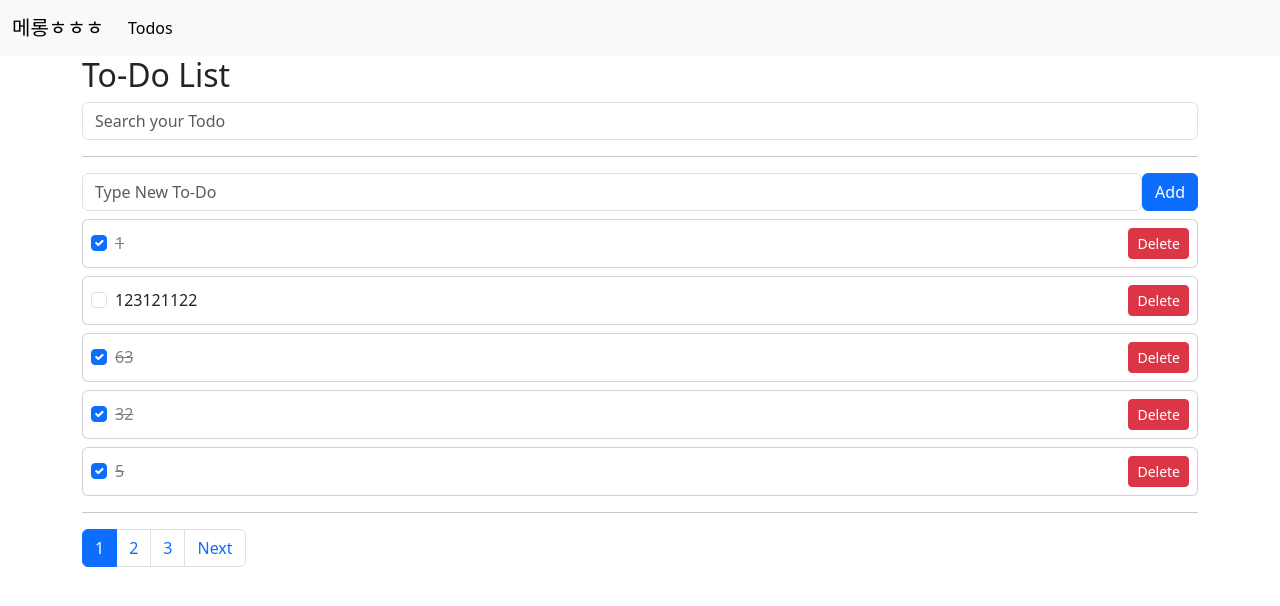
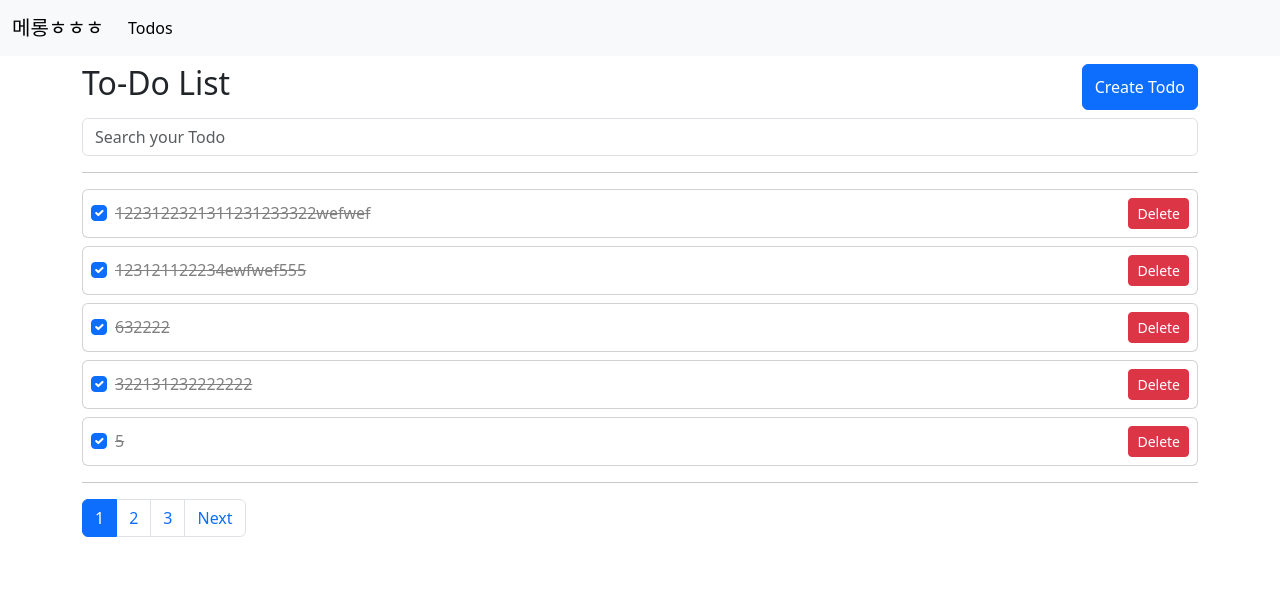
Before and after one commit to robinkim93/vue-practice, a Vue app: page /todos in a window 1280 px wide. Shown: the top 606 px of the page. Built offline with nearby package versions, Linux system fonts and the light colour scheme; data requests are answered from the project's data file.

Commit message:
todo Create 페이지 작업 중

```diff
--- a/db.json
+++ b/db.json
@@ -41,22 +41,22 @@
       "id": 15
     },
     {
-      "subject": "32",
+      "subject": "322131232222222",
       "completed": true,
       "id": 16
     },
     {
-      "subject": "63",
+      "subject": "632222",
       "completed": true,
       "id": 19
     },
     {
-      "subject": "123121122",
-      "completed": false,
+      "subject": "123121122234ewfwef555",
+      "completed": true,
       "id": 20
     },
     {
-      "subject": "1",
+      "subject": "1223122321311231233322wefwef",
       "completed": true,
       "id": 23
     }
--- a/src/components/Toast.vue
+++ b/src/components/Toast.vue
@@ -1,5 +1,9 @@
 <template>
-  <div class="alert alert-success toast-box" role="alert">
+  <div
+    class="alert toast-box"
+    role="alert"
+    :class="`alert-${props.toastAlertType}`"
+  >
     {{ props.toastMessage }}
   </div>
 </template>
@@ -7,7 +11,10 @@
 <script setup>
 import { defineProps } from "vue";
 
-const props = defineProps({ toastMessage: { type: String, required: true } });
+const props = defineProps({
+  toastMessage: { type: String, required: true },
+  toastAlertType: { type: String, default: "success" },
+});
 </script>
 
 <style>
--- /dev/null
+++ b/src/components/TodoForm.vue
@@ -0,0 +1,143 @@
+<template>
+  <div v-if="loading">loading....</div>
+  <form v-else @submit.prevent="updateTodo">
+    <div class="row">
+      <div class="col-6">
+        <div class="form-group">
+          <label>Subject</label>
+          <input
+            type="text"
+            class="form-control mt-2 mb-2"
+            v-model="todo.subject"
+          />
+        </div>
+      </div>
+      <div v-if="edting" class="col-6">
+        <div class="form-group">
+          <label>Status</label>
+          <div>
+            <button
+              class="mt-2 btn"
+              type="button"
+              :class="todo.completed ? 'btn-success' : 'btn-danger'"
+              @click.stop="toggleTodoStatus"
+            >
+              {{ todo.completed ? "Completed" : "Incomplete" }}
+            </button>
+          </div>
+        </div>
+      </div>
+      <div class="col-12">
+        <div class="form-group">
+          <label>Content</label>
+          <textarea
+            v-model="todo.content"
+            class="form-control mt-2 mb-2"
+            cols="30"
+            rows="10"
+          ></textarea>
+        </div>
+      </div>
+    </div>
+    <button type="submit" class="btn btn-primary" :disabled="todoUpdated">
+      {{ edting ? "Save" : "Create" }}
+    </button>
+    <button
+      type="button"
+      class="btn btn-outline-dark ms-2"
+      @click="moveTodoListPage"
+    >
+      Cancel
+    </button>
+  </form>
+  <Toast
+    v-show="showToast"
+    :toast-message="toastMessage"
+    :toastAlertType="toastAlertType"
+  />
+</template>
+
+<script setup>
+import { useRoute, useRouter } from "vue-router";
+import axios from "axios";
+import { ref, computed, defineProps } from "vue";
+import _ from "lodash";
+import Toast from "@/components/Toast.vue";
+import { useToast } from "@/composables/useToast";
+
+const route = useRoute();
+const router = useRouter();
+const todo = ref({
+  subject: "",
+  content: "",
+});
+const originalTodo = ref(null);
+const loading = ref(false);
+const todoId = route.params.id;
+const todoUpdated = computed(() => {
+  return _.isEqual(todo.value, originalTodo.value);
+});
+const { showToast, toastAlertType, toastMessage, triggerToast } = useToast();
+const props = defineProps({ edting: { type: Boolean, default: false } });
+
+const getTodo = async () => {
+  try {
+    loading.value = true;
+
+    const res = await axios.get(`http://localhost:3000/todos/${todoId}`);
+
+    todo.value = { ...res.data };
+    originalTodo.value = { ...res.data };
+
+    loading.value = false;
+  } catch (error) {
+    console.log(error);
+    triggerToast("Something went wrong", "danger");
+  }
+};
+
+if (props.edting) {
+  getTodo();
+}
+
+const updateTodo = async () => {
+  try {
+    // if(props.edting) {
+    //   await axios.patch(`http://localhost:3000/todos/${todoId}`, {
+    //   subject: todo.value.subject,
+    // });
+    // } else {
+    //   await axios.post('http://localhost:3000/todos', {
+    //     subject:
+    //   })
+    // }
+    await axios.patch(`http://localhost:3000/todos/${todoId}`, {
+      subject: todo.value.subject,
+    });
+    getTodo();
+    triggerToast("Successfully Saved");
+  } catch (error) {
+    console.log(error);
+    triggerToast("Something went wrong", "danger");
+  }
+};
+
+const toggleTodoStatus = async () => {
+  try {
+    await axios.patch(`http://localhost:3000/todos/${todoId}`, {
+      completed: !todo.value.completed,
+    });
+    getTodo();
+    triggerToast("Successfully Saved");
+  } catch (error) {
+    console.log(error);
+    triggerToast("Something went wrong", "danger");
+  }
+};
+
+const moveTodoListPage = () => {
+  router.push({ name: "Todos" });
+};
+</script>
+
+<style></style>
--- /dev/null
+++ b/src/composables/useToast.js
@@ -0,0 +1,25 @@
+import { ref, onUnmounted } from "vue";
+
+export const useToast = () => {
+  const showToast = ref(false);
+  const toastMessage = ref("");
+  const toastAlertType = ref("");
+  const timeout = ref(null);
+
+  const triggerToast = (message, type = "success") => {
+    showToast.value = true;
+    toastMessage.value = message;
+    toastAlertType.value = type;
+    timeout.value = setTimeout(() => {
+      toastMessage.value = "";
+      toastAlertType.value = "";
+      showToast.value = false;
+    }, 3000);
+  };
+
+  onUnmounted(() => {
+    clearTimeout(timeout.value);
+  });
+
+  return { showToast, toastAlertType, toastMessage, triggerToast };
+};
--- a/src/pages/todos/_id.vue
+++ b/src/pages/todos/_id.vue
@@ -1,102 +1,10 @@
 <template>
   <h1>To-Do Page</h1>
-  <div v-if="loading">loading....</div>
-  <form v-else @submit.prevent="updateTodo">
-    <div class="row">
-      <div class="col-6">
-        <div class="form-group">
-          <label>Subject</label>
-          <input
-            type="text"
-            class="form-control mt-2 mb-2"
-            v-model="todo.subject"
-          />
-        </div>
-      </div>
-      <div class="col-6">
-        <div class="form-group">
-          <label>Status</label>
-          <div>
-            <button
-              class="mt-2 btn"
-              type="button"
-              :class="todo.completed ? 'btn-success' : 'btn-danger'"
-              @click.stop="toggleTodoStatus"
-            >
-              {{ todo.completed ? "Completed" : "Incomplete" }}
-            </button>
-          </div>
-        </div>
-      </div>
-    </div>
-    <button type="submit" class="btn btn-primary" :disabled="todoUpdated">
-      Save
-    </button>
-    <button
-      type="button"
-      class="btn btn-outline-dark ms-2"
-      @click="moveTodoListPage"
-    >
-      Cancel
-    </button>
-  </form>
-  <Toast v-show="showToast" :toast-message="toastMessage" />
+  <TodoForm :edting="true" />
 </template>
 
 <script setup>
-import { useRoute, useRouter } from "vue-router";
-import axios from "axios";
-import { ref, computed } from "vue";
-import _ from "lodash";
-import Toast from "../../components/Toast.vue";
-
-const route = useRoute();
-const router = useRouter();
-const todo = ref(null);
-const originalTodo = ref(null);
-const loading = ref(true);
-const showToast = ref(false);
-const toastMessage = ref("");
-const todoId = route.params.id;
-const todoUpdated = computed(() => {
-  return _.isEqual(todo.value, originalTodo.value);
-});
-
-const getTodo = async () => {
-  const res = await axios.get(`http://localhost:3000/todos/${todoId}`);
-  todo.value = { ...res.data };
-  originalTodo.value = { ...res.data };
-  loading.value = false;
-};
-
-getTodo();
-
-const triggerToast = (message) => {
-  showToast.value = true;
-  toastMessage.value = message;
-  setTimeout(() => {
-    showToast.value = false;
-  }, 1500);
-};
-
-const updateTodo = async () => {
-  await axios.patch(`http://localhost:3000/todos/${todoId}`, {
-    subject: todo.value.subject,
-  });
-  getTodo();
-  triggerToast("Successfully Saved");
-};
-
-const toggleTodoStatus = async () => {
-  await axios.patch(`http://localhost:3000/todos/${todoId}`, {
-    completed: !todo.value.completed,
-  });
-  getTodo();
-};
-
-const moveTodoListPage = () => {
-  router.push({ name: "Todos" });
-};
+import TodoForm from "../../components/TodoForm.vue";
 </script>
 
 <style></style>
--- /dev/null
+++ b/src/pages/todos/create/index.vue
@@ -0,0 +1,10 @@
+<template>
+  <h1>Create Page</h1>
+  <TodoForm />
+</template>
+
+<script setup>
+import TodoForm from "@/components/TodoForm.vue";
+</script>
+
+<style></style>
--- a/src/pages/todos/index.vue
+++ b/src/pages/todos/index.vue
@@ -1,5 +1,8 @@
 <template>
+  <div class="d-flex justify-content-between mb-2 mt-2">
     <h2>To-Do List</h2>
+    <button class="btn btn-primary" @click="createTodo">Create Todo</button>
+  </div>
   <input
     class="form-control"
     type="text"
@@ -9,14 +12,13 @@
   />
   <hr />
   <!-- 명시한 이벤트가 발생했을 때 실행 될 로직을 추가해준다. -->
-  <TodoSimpleForm @add-todo="addTodo" />
-  <div class="errorMessage">{{ error }}</div>
   <div v-if="!todos.length" class="mt-2">표시할 Todo가 없습니다</div>
   <TodoList
     :todos="todos"
     @toggle-todo="toggleTodo"
     @delete-todo="deleteTodo"
   />
+  <div>
     <hr />
     <nav aria-label="Page navigation example">
       <ul class="pagination">
@@ -34,9 +36,12 @@
           v-for="page in totalPages"
           :key="page"
         >
-        <a style="cursor: pointer" class="page-link" @click="getTodos(page)">{{
-          page
-        }}</a>
+          <a
+            style="cursor: pointer"
+            class="page-link"
+            @click="getTodos(page)"
+            >{{ page }}</a
+          >
         </li>
         <li class="page-item" v-if="currentPage !== totalPages">
           <a
@@ -48,13 +53,21 @@
         </li>
       </ul>
     </nav>
+  </div>
+  <Toast
+    v-show="showToast"
+    :toast-message="toastMessage"
+    :toastAlertType="toastAlertType"
+  />
 </template>
 
 <script setup>
 import { computed, ref, watch } from "vue";
+import { useRouter } from "vue-router";
 import axios from "axios";
-import TodoSimpleForm from "../../components/TodoSimpleForm.vue";
 import TodoList from "../../components/TodoList.vue";
+import Toast from "../../components/Toast.vue";
+import { useToast } from "@/composables/useToast";
 
 const todos = ref([]);
 const searchText = ref("");
@@ -62,6 +75,8 @@ const error = ref("");
 const totalTodos = ref(0);
 const currentPage = ref(1);
 const limit = 5;
+const { showToast, toastAlertType, toastMessage, triggerToast } = useToast();
+const router = useRouter();
 
 // 내부에 있는 Reactive 값이 변할 때마다 새로 업데이트 되도록 computed를 사용.
 const totalPages = computed(() => {
@@ -95,25 +110,25 @@ const getTodos = async (page = currentPage.value) => {
     todos.value = res.data;
   } catch (err) {
     console.log(err);
-    error.value = "Something Error";
+    triggerToast("Something went wrong", "danger");
   }
 };
 
 getTodos();
 
-const addTodo = async (todo) => {
-  error.value = "";
-  try {
-    await axios.post("http://localhost:3000/todos", {
-      subject: todo.subject,
-      completed: todo.completed,
-    });
-    getTodos();
-  } catch (err) {
-    console.log(err);
-    error.value = "Something Error";
-  }
-};
+// const addTodo = async (todo) => {
+//   error.value = "";
+//   try {
+//     await axios.post("http://localhost:3000/todos", {
+//       subject: todo.subject,
+//       completed: todo.completed,
+//     });
+//     getTodos();
+//   } catch (err) {
+//     console.log(err);
+//     triggerToast("Something went wrong", "danger");
+//   }
+// };
 
 const toggleTodo = async (index, checked) => {
   error.value = "";
@@ -125,7 +140,7 @@ const toggleTodo = async (index, checked) => {
     getTodos();
   } catch (err) {
     console.log(err);
-    error.value = "Something Error";
+    triggerToast("Something went wrong", "danger");
   }
 };
 
@@ -137,13 +152,13 @@ const deleteTodo = async (index) => {
     getTodos();
   } catch (err) {
     console.log(err);
-    error.value = "Something Error";
+    triggerToast("Something went wrong", "danger");
   }
+};
+
+const createTodo = () => {
+  router.push({ name: "TodoCreate" });
 };
 </script>
 
-<style>
-.errorMessage {
-  color: red;
-}
-</style>
+<style></style>
--- a/src/router/index.js
+++ b/src/router/index.js
@@ -2,6 +2,7 @@ import { createRouter, createWebHistory } from "vue-router";
 import Home from "../pages/index.vue";
 import Todos from "../pages/todos/index.vue";
 import Todo from "../pages/todos/_id.vue";
+import TodoCreate from "../pages/todos/create/index.vue";
 
 const router = createRouter({
   history: createWebHistory(),
@@ -17,6 +18,11 @@ const router = createRouter({
       component: Todos,
     },
     {
+      path: "/todos/create",
+      name: "TodoCreate",
+      component: TodoCreate,
+    },
+    {
       path: "/todos/:id",
       name: "Todo",
       component: Todo,
```
Lines whose indentation alone changed are shown as unchanged.
